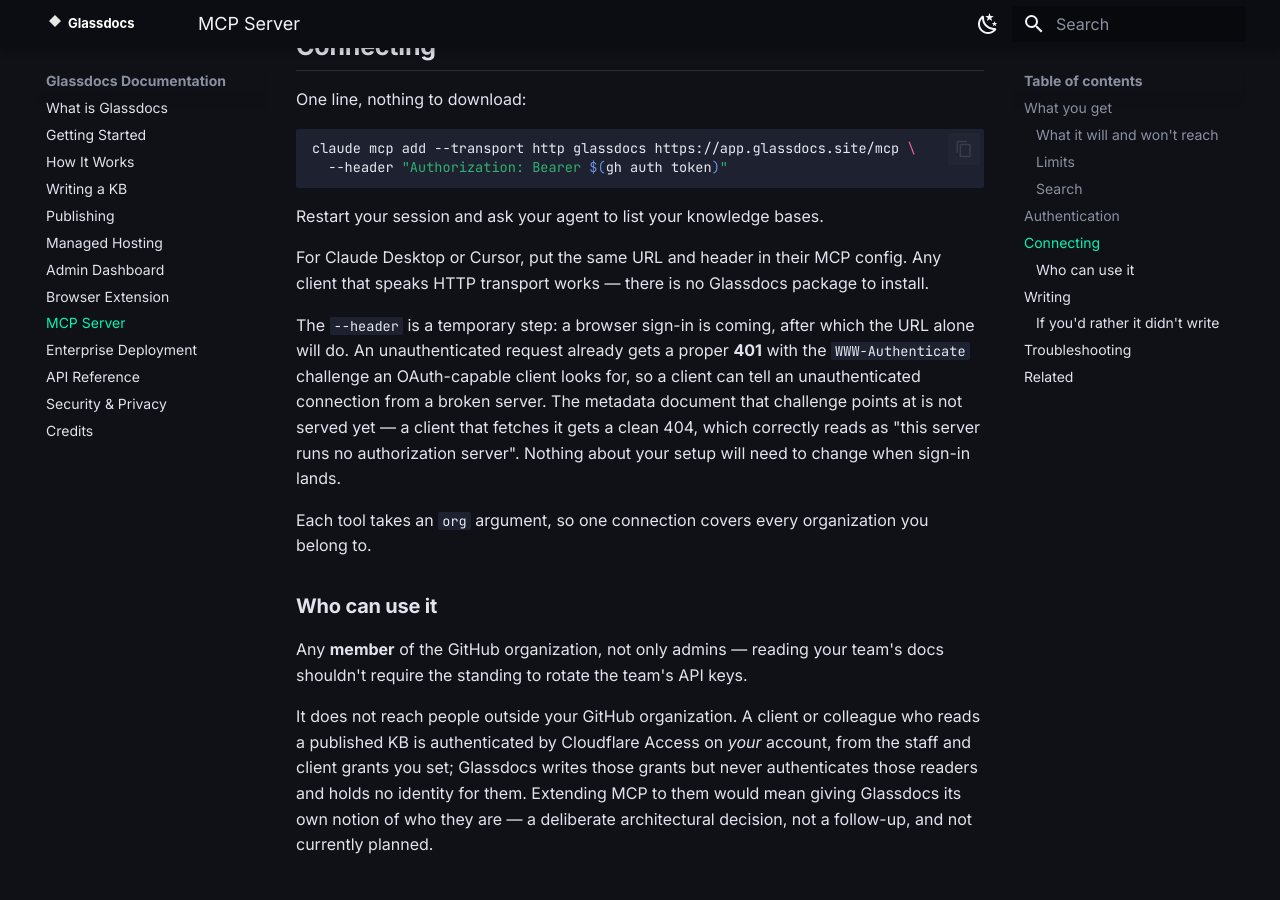
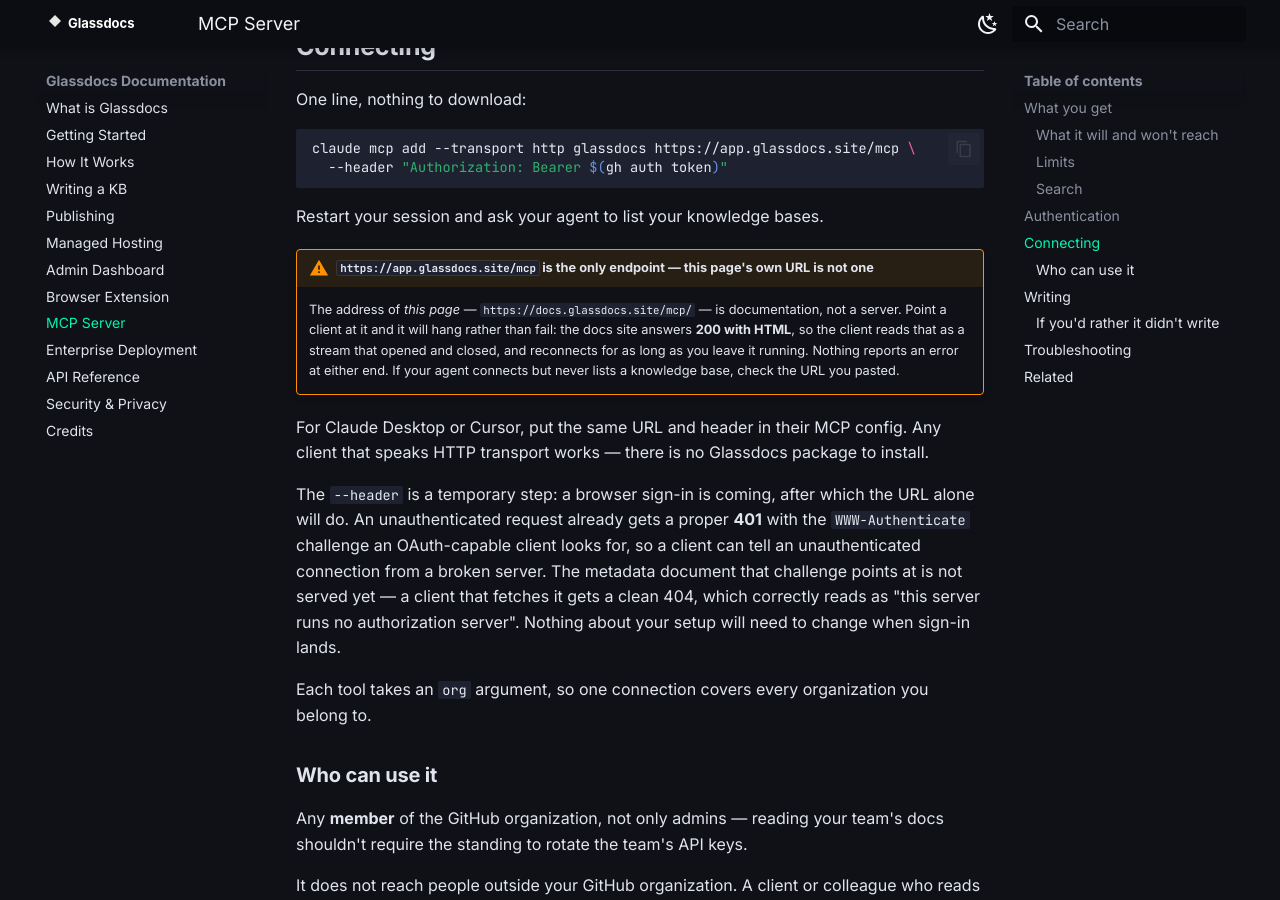
Before and after one commit to Glassdocs/docs, an MkDocs documentation site: the page built from docs/mcp.md, in a window 1280 px wide and 900 px high, scrolled down 2975 px. Built offline with MkDocs 1.6.1 and Material for MkDocs 9.7.7, drawn with Linux system fonts in a browser that asks for light colours.

Commit message:
mcp: the page's own URL is the one people paste, and it 200s an SSE request (#72)
Measured today, 2026-08-11:

  $ curl -s -o /dev/null -w '%{http_code}\n' \
      https://docs.glassdocs.site/mcp -H 'Accept: text/event-stream'
  308            -> /mcp/
  $ curl -sL ... same request
  200  text/html; charset=utf-8

  $ curl -s -D - https://app.glassdocs.site/mcp -H 'Accept: text/event-stream'
  HTTP/2 405     (Allow: POST)

So the endpoint is conformant and the documentation URL is not, and the two
strings differ only in the hostname — on the very page whose address bar shows
the wrong one. The realistic trigger is not a typo: someone reads the connect
command here and pastes the URL in front of them. The client then reads a 200
as "stream opened", sees it end, and reconnects — the #62 shape, minus the
availability risk (this host runs no Functions, so a reconnect loop cannot
touch the Workers allowance; it costs one wedged client and their bandwidth).

Option D from the issue: name the canonical endpoint and say what happens if
you point a client here. Option A/B (redirect or rename /mcp/) were rejected in
the issue — they serve the SSE minority by breaking the guide for the human
majority. Option C, the content-negotiated edge rule that fixes it properly, is
dashboard-only (no credential in docs/credentials.md holds Zone WAF on
glassdocs.site) and rides along with #65; this line is worth having regardless.

llms-full.txt regenerated with scripts/gen_llms_txt.py — llms-txt.yml fails on
drift. llms.txt is unchanged: the admonition is body text, not a nav summary.

Co-Authored-By: Claude Opus 5 (1M context) <noreply@anthropic.com>

```diff
--- a/docs/llms-full.txt
+++ b/docs/llms-full.txt
@@ -985,6 +985,9 @@ claude mcp add --transport http glassdocs https://app.glassdocs.site/mcp \
 
 Restart your session and ask your agent to list your knowledge bases.
 
+!!! warning "`https://app.glassdocs.site/mcp` is the only endpoint — this page's own URL is not one"
+    The address of *this page* — `https://docs.glassdocs.site/mcp/` — is documentation, not a server. Point a client at it and it will hang rather than fail: the docs site answers **200 with HTML**, so the client reads that as a stream that opened and closed, and reconnects for as long as you leave it running. Nothing reports an error at either end. If your agent connects but never lists a knowledge base, check the URL you pasted.
+
 For Claude Desktop or Cursor, put the same URL and header in their MCP config. Any client that speaks HTTP transport works — there is no Glassdocs package to install.
 
 The `--header` is a temporary step: a browser sign-in is coming, after which the URL alone will do. An unauthenticated request already gets a proper **401** with the `WWW-Authenticate` challenge an OAuth-capable client looks for, so a client can tell an unauthenticated connection from a broken server. The metadata document that challenge points at is not served yet — a client that fetches it gets a clean 404, which correctly reads as "this server runs no authorization server". Nothing about your setup will need to change when sign-in lands.
--- a/docs/mcp.md
+++ b/docs/mcp.md
@@ -68,6 +68,9 @@ claude mcp add --transport http glassdocs https://app.glassdocs.site/mcp \
 
 Restart your session and ask your agent to list your knowledge bases.
 
+!!! warning "`https://app.glassdocs.site/mcp` is the only endpoint — this page's own URL is not one"
+    The address of *this page* — `https://docs.glassdocs.site/mcp/` — is documentation, not a server. Point a client at it and it will hang rather than fail: the docs site answers **200 with HTML**, so the client reads that as a stream that opened and closed, and reconnects for as long as you leave it running. Nothing reports an error at either end. If your agent connects but never lists a knowledge base, check the URL you pasted.
+
 For Claude Desktop or Cursor, put the same URL and header in their MCP config. Any client that speaks HTTP transport works — there is no Glassdocs package to install.
 
 The `--header` is a temporary step: a browser sign-in is coming, after which the URL alone will do. An unauthenticated request already gets a proper **401** with the `WWW-Authenticate` challenge an OAuth-capable client looks for, so a client can tell an unauthenticated connection from a broken server. The metadata document that challenge points at is not served yet — a client that fetches it gets a clean 404, which correctly reads as "this server runs no authorization server". Nothing about your setup will need to change when sign-in lands.
```
